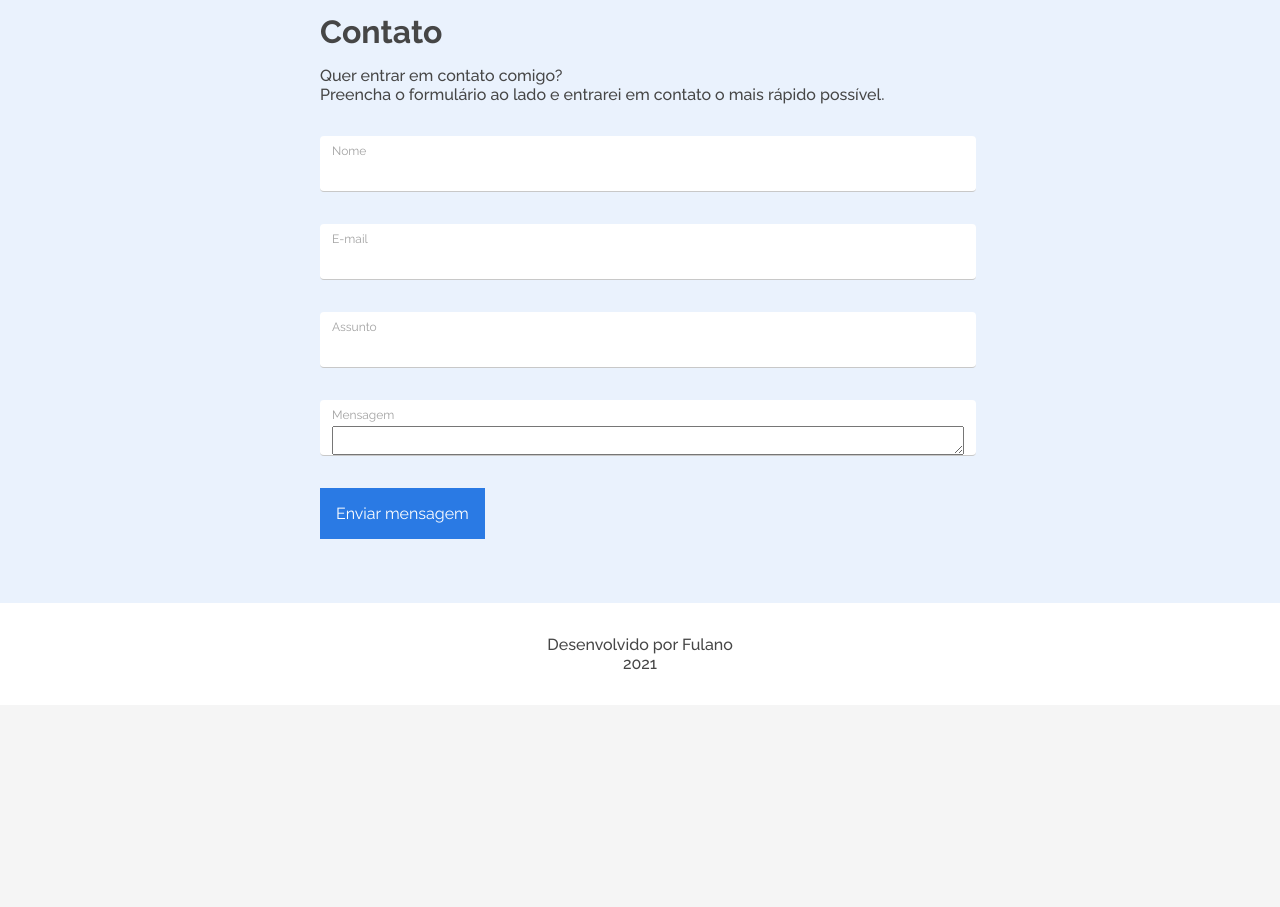
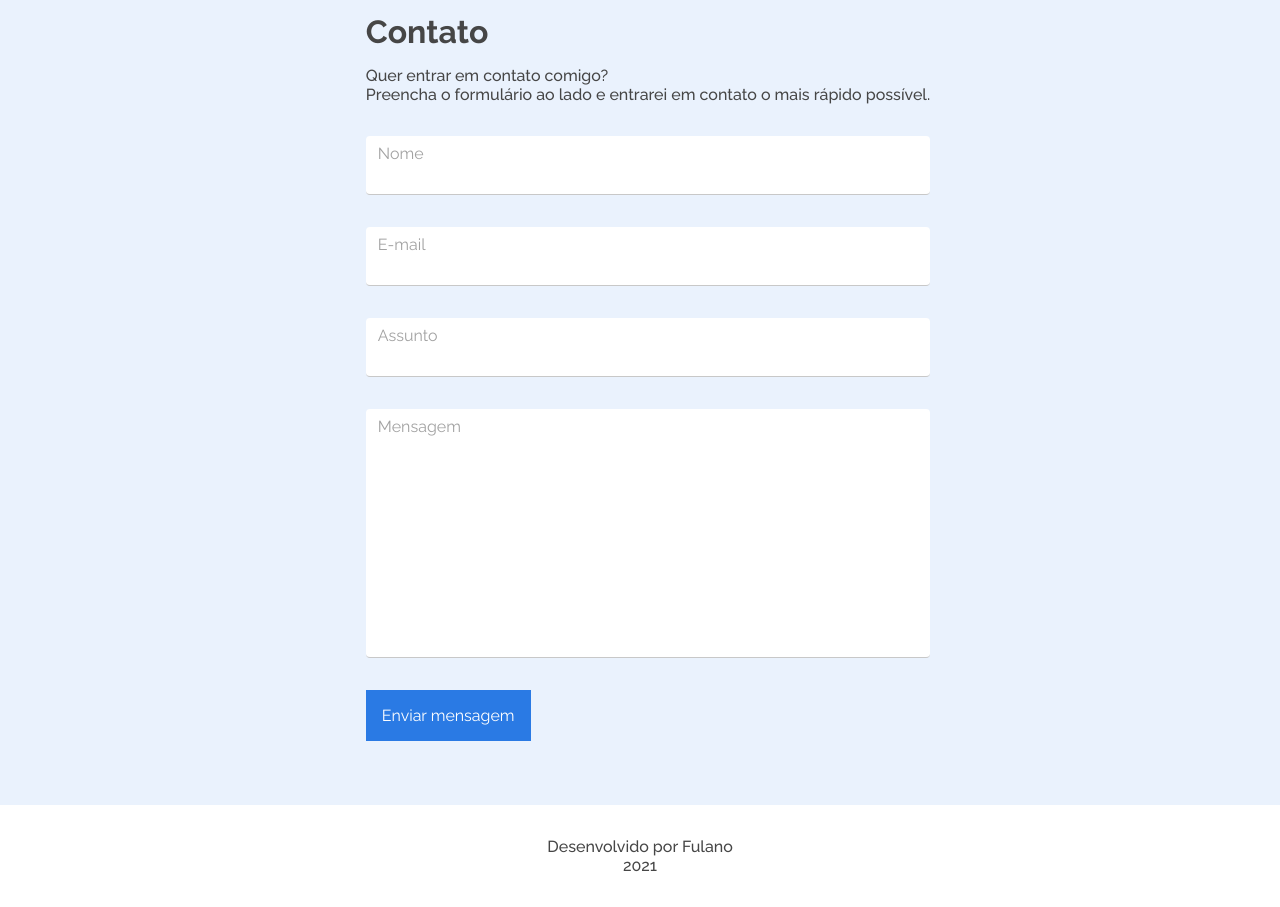
Before and after one commit to kauatwn/portfolio-alura, a plain HTML site: page src/index.html in a window 1280 px wide. Shown: the part 4240-5147 px from the top of the page. Before the commit the page ends 4945 px from the top, so only its background shows below. Drawn offline with nearby package versions, Linux system fonts and the light colour scheme; files that its build step writes are made by us from their sources.

Commit message:
Estilizando formulário

```diff
--- a/src/styles/components/_forms.scss
+++ b/src/styles/components/_forms.scss
@@ -4,38 +4,31 @@
     gap: 2rem;
 }
 
+input,
+textarea {
+    all: unset;
+    width: 100%;
+}
+
 .input-container {
-    padding: 0 0.75rem;
     display: flex;
     flex-direction: column;
     background-color: white;
-    width: 41rem;
-    height: 3.5rem;
-    border-radius: 4px;
+    padding: 0.5rem 0.75rem;
     gap: 0.25rem;
+    border-radius: 0.25rem;
     border-bottom: 1px solid #c8c8c8;
 
-    &:last-child {
-        width: 41rem;
-        height: 8.3125rem;
+    &:focus-within {
+        border-bottom: 1px solid #2a7ae4;
+    }
+
+    &:focus-within label {
+        color: #2a7ae4;
     }
 }
 
-// border-bottom: 2px solid #2a7ae4;
-
 label {
     user-select: none;
-    padding-top: 8px;
-    font-size: 12px;
     color: #a2a2a2;
 }
-
-input {
-    border: none;
-    outline: none;
-    background-color: transparent;
-    font-family: $font-family;
-    font-size: 16px;
-    font-weight: 400;
-    color: $dark-gray;
-}
```
